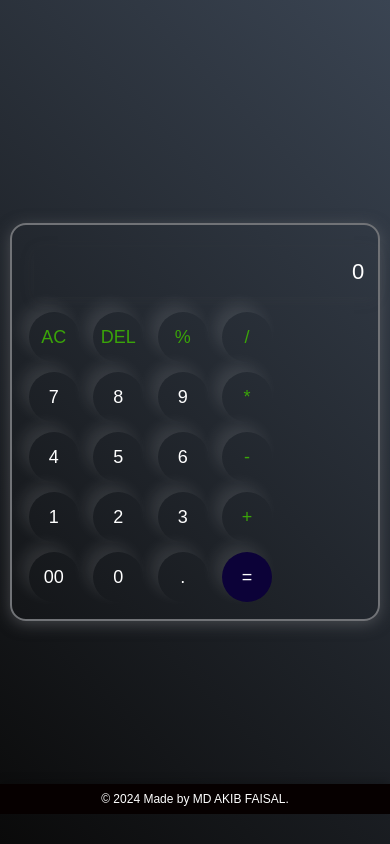
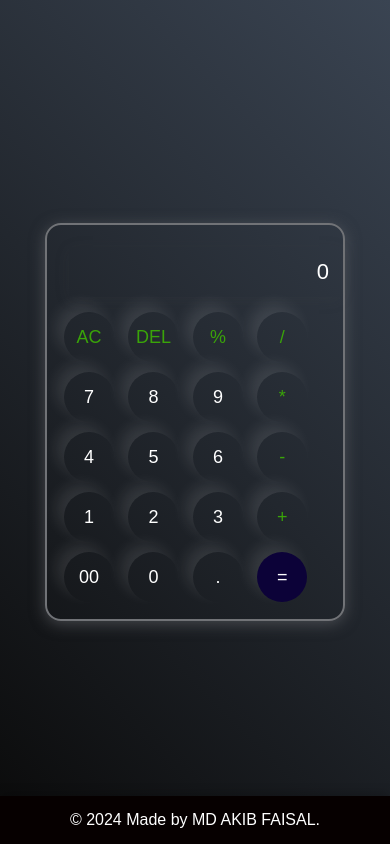
Before and after one commit to AKIB-FAISAL/calculator, a plain HTML site: page index.html in a window 390 px wide. Drawn offline with Linux system fonts and the light colour scheme.

Commit message:
Update style.css

```diff
--- a/style.css
+++ b/style.css
@@ -70,9 +70,9 @@ button{
 
 @media (max-width: 480px) {
     .calculator {
+        width: 80vw;
+        max-width: 300px;
         padding: 12px;
-        width: 95%;
-    }
     input {
         font-size: 22px;
         padding: 12px;
```
